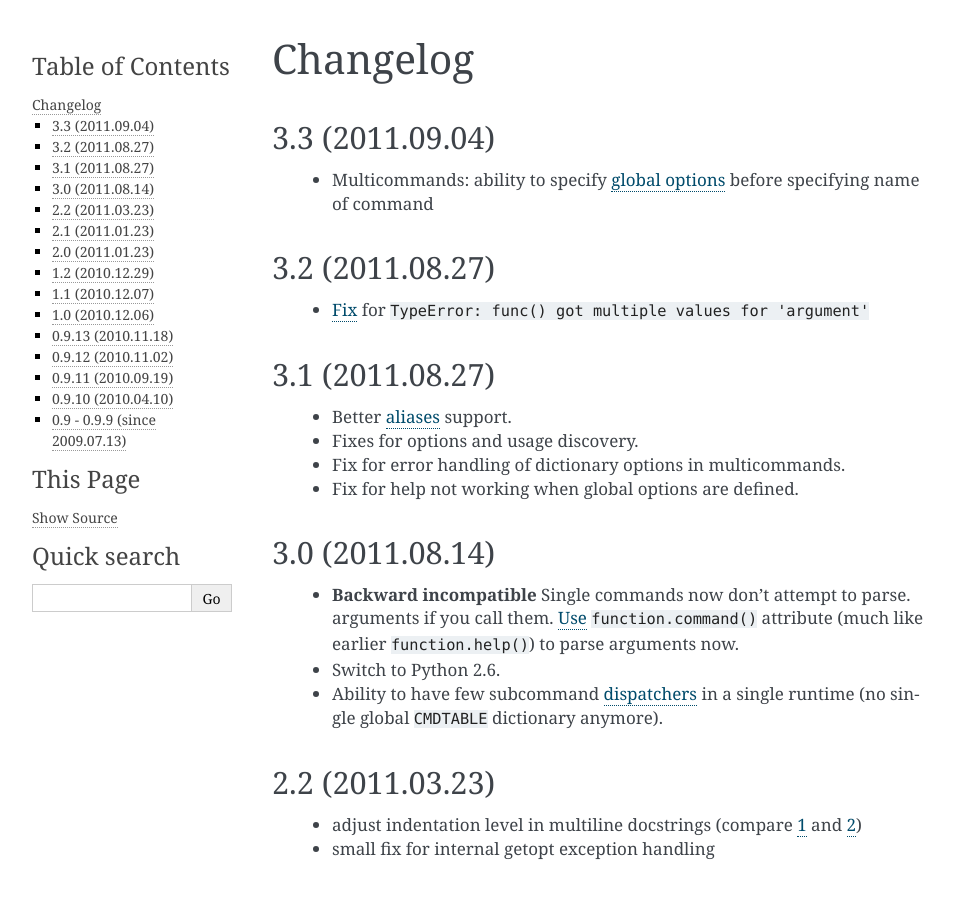
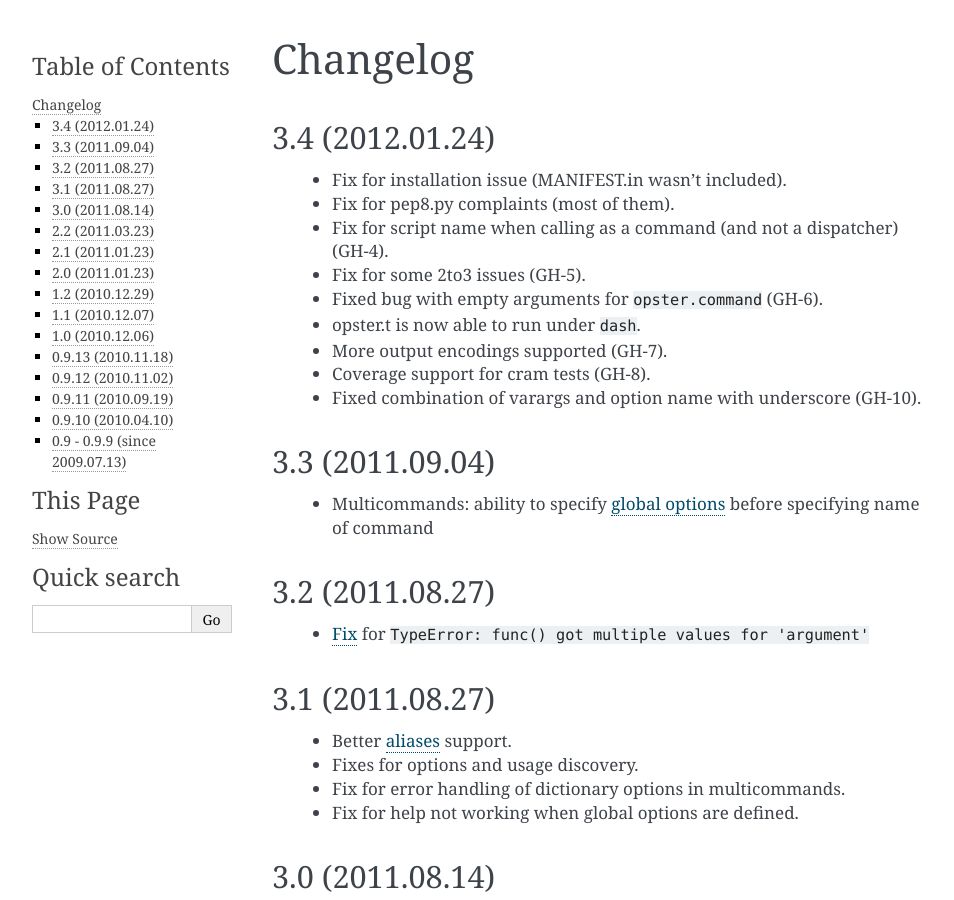
Before and after one commit to piranha/opster, a Sphinx documentation site: the page built from docs/changelog.rst, in a window 1280 px wide and 900 px high. Shown: the whole window, without its empty margins (148-1102 px from the left). Built offline with Sphinx 7.4.7, drawn with Linux system fonts in a browser that asks for light colours; the version number could not be read and is left out.

Commit message:
3.4 is the new overlord

```diff
--- a/docs/changelog.rst
+++ b/docs/changelog.rst
@@ -1,5 +1,18 @@
 Changelog
 ---------
+
+3.4 (2012.01.24)
+~~~~~~~~~~~~~~~~
+
+ - Fix for installation issue (MANIFEST.in wasn't included).
+ - Fix for pep8.py complaints (most of them).
+ - Fix for script name when calling as a command (and not a dispatcher) (GH-4).
+ - Fix for some 2to3 issues (GH-5).
+ - Fixed bug with empty arguments for ``opster.command`` (GH-6).
+ - opster.t is now able to run under ``dash``.
+ - More output encodings supported (GH-7).
+ - Coverage support for cram tests (GH-8).
+ - Fixed combination of varargs and option name with underscore (GH-10).
 
 3.3 (2011.09.04)
 ~~~~~~~~~~~~~~~~
--- a/opster.py
+++ b/opster.py
@@ -8,7 +8,7 @@ from functools import wraps
 
 
 __all__ = ['Dispatcher', 'command', 'dispatch']
-__version__ = '3.3.1'
+__version__ = '3.4'
 __author__ = 'Alexander Solovyov'
 __email__ = 'alexander@solovyov.net'
 
```
